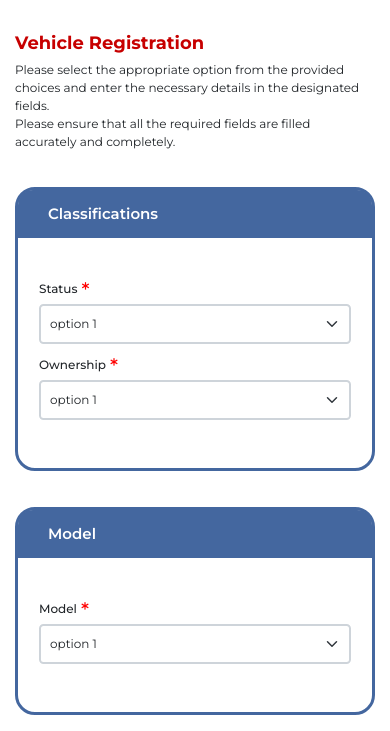
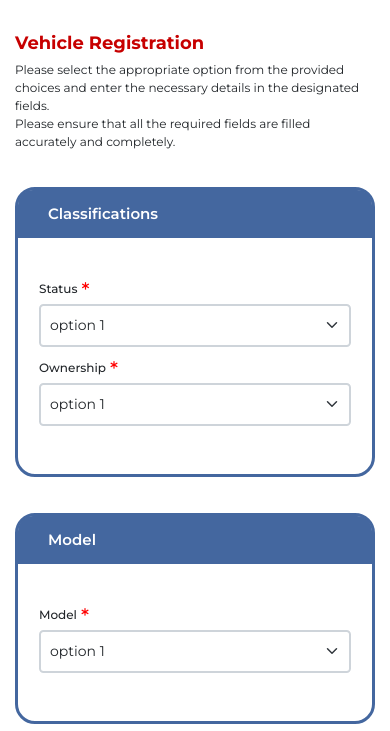
Before and after one commit to it-resources/fmsv2, a plain HTML site: page index.html in a window 390 px wide. Shown: the part 87-818 px from the top of the page. Drawn offline with nearby package versions, Linux system fonts and the light colour scheme; some packages are replaced by stand-ins of ours; no server answers; a script that the page names is missing.

Commit message:
Update mediaVehicleForm.css

```diff
--- a/css/mediaVehicleForm.css
+++ b/css/mediaVehicleForm.css
@@ -30,6 +30,9 @@
     }
     button, optgroup, select {
         padding: .7575rem 2.25rem .7575rem .75rem !important;
+    }
+    input.form-control, select.form-select, textarea.form-control {
+        font-size: 14px;
     }
 }
 /* End of Mobile View */
```
